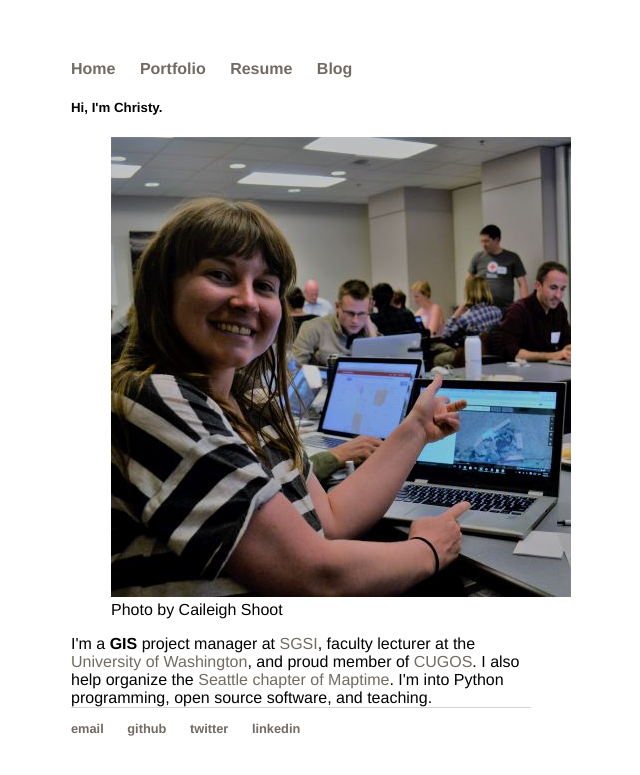
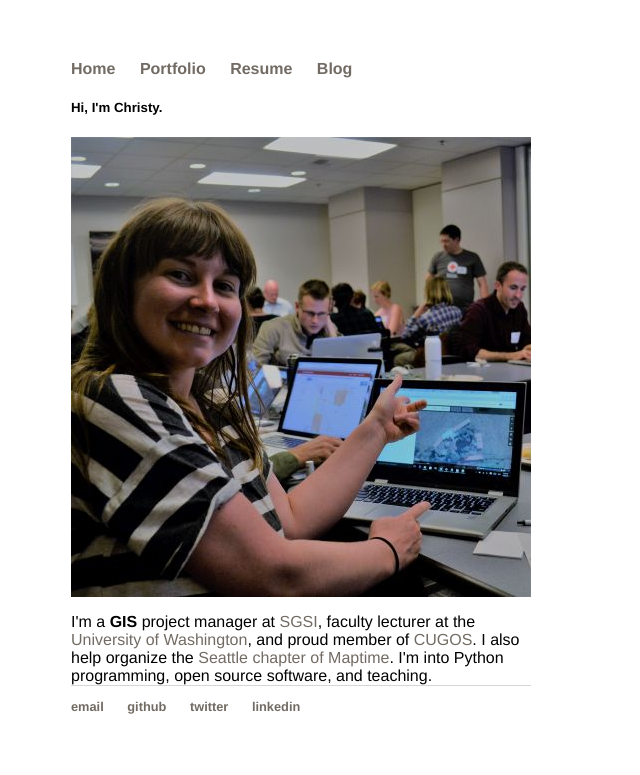
Before and after one commit to christyheaton/christyheaton.github.io, a Jekyll site: the page built from index.html, in a window 1280 px wide. Shown: the top 775 px of the page, without its empty margins (339-979 px from the left). Built offline with Jekyll 4.4.1, drawn with Linux system fonts in a browser that asks for light colours.

Commit message:
removed caption

```diff
--- a/index.html
+++ b/index.html
@@ -5,10 +5,7 @@ title: Christy Heaton
 
 <h5>Hi, I'm <strong>Christy</strong>.</h5>
 
-<figure>
-  <img src="/images/Heaton.jpg" alt="christy" />
-  <figcaption>Photo by Caileigh Shoot</figcaption>
-</figure>
+<p><img src="/images/Heaton.jpg" alt="christy" /></p>
 
 I'm a <strong>GIS</strong> project manager at <a href="http://www.sgsi.com">SGSI</a>, faculty lecturer at the <a href="http://www.gisonline.uw.edu/">University of Washington</a>, and proud member of <a href="http://cugos.org">CUGOS</a>. I also help organize the <a href="http://maptimesea.github.io/">Seattle chapter of Maptime</a>. I'm into Python programming, open source software, and teaching.
 <br>
```
